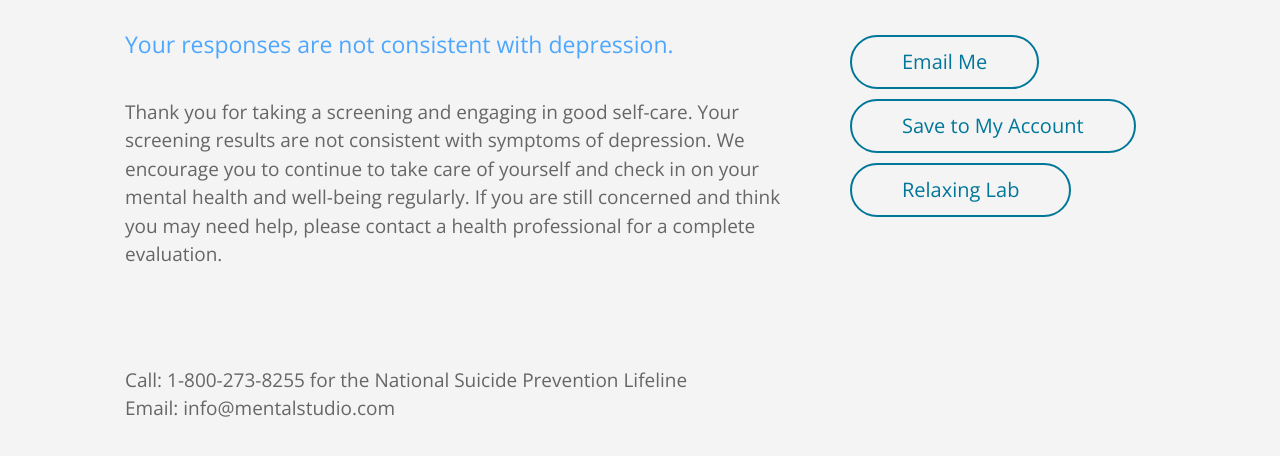
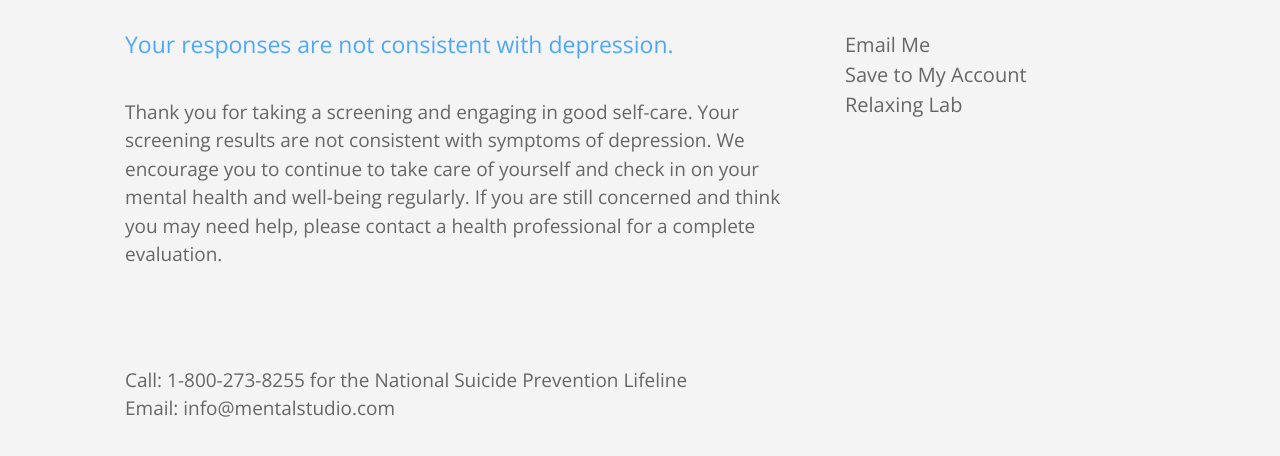
Before and after one commit to ZEYUTONG/Mental-Studio, a plain HTML site: page result.html in a window 1280 px wide. Shown: the part 192-648 px from the top of the page. Drawn offline with nearby package versions, Linux system fonts and the light colour scheme; a script that the page names is missing.

Commit message:
Update result.html

```diff
--- a/result.html
+++ b/result.html
@@ -62,16 +62,10 @@
 
                         </div> <!-- col -->
 
-                        <div class="col-xs-12 col-sm-12 col-md-4 col-lg-4 col-xl-4 tm-top">
-                            <div>
-                                <a href="email.html" class="btn btn-default tm-normal-btn tm-blue-bordered-btn">Email Me</a>
-                            </div>
-                            <div>
-                                <a href="save.html" class="btn btn-default tm-normal-btn tm-blue-bordered-btn">Save to My Account</a>
-                            </div>
-                            <div>
-                                <a href="columns2.html" class="btn btn-default tm-normal-btn tm-blue-bordered-btn">Relaxing Lab</a>
-                            </div>
+                        <div class="col-xs-12 col-sm-12 col-md-4 col-lg-4 col-xl-4 tm-top Category1">
+                            <a href="email.html"><div>Email Me</div></a>
+                            <a href="save.html"><div>Save to My Account</div></a>
+                            <a href="columns2.html"><div>Relaxing Lab</div></a>
                         </div>
                     </div>
                 </section>
```
